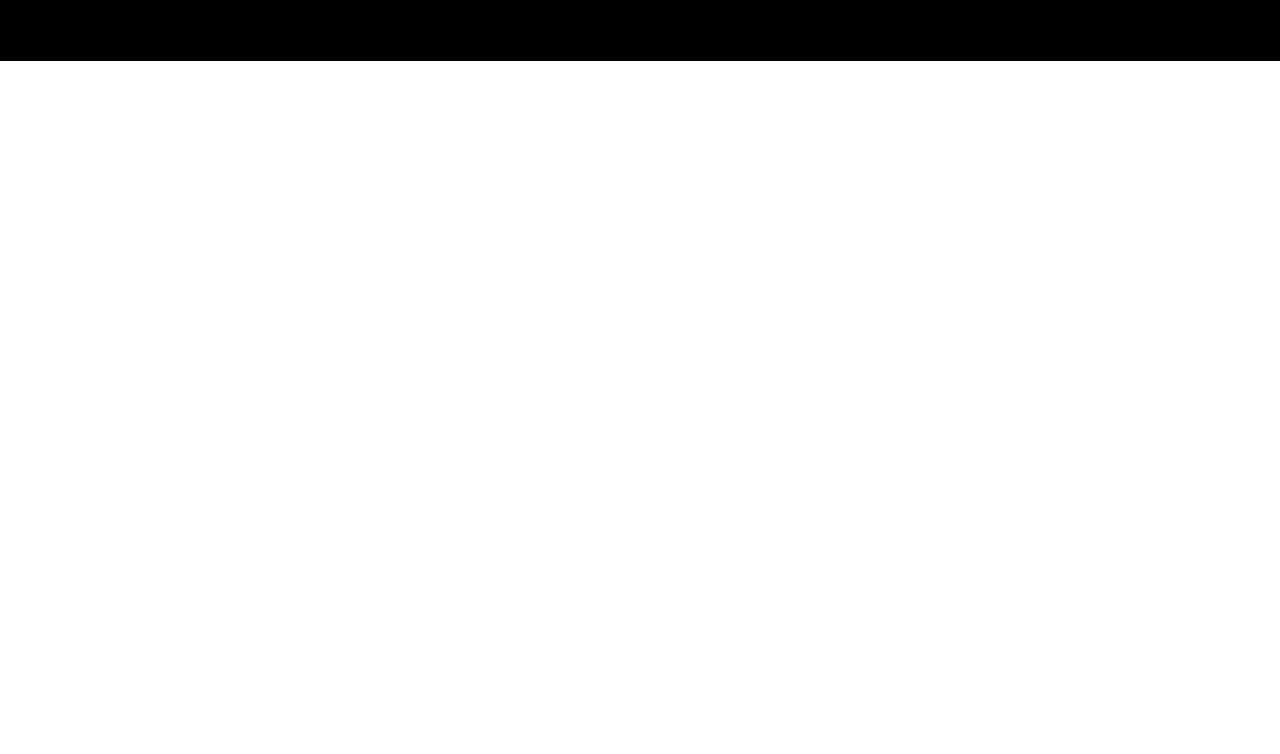
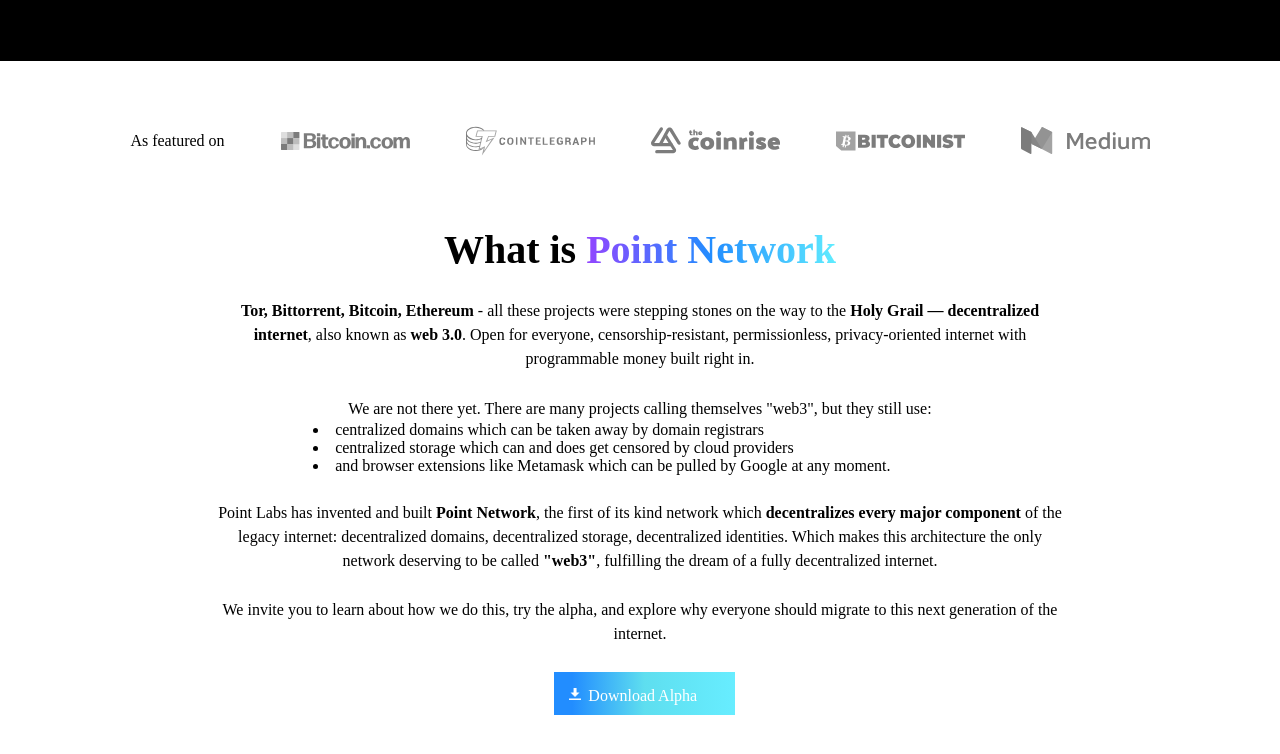
Before and after one commit to SharonSoul/Web-3-Clone, a plain HTML site: page index.html in a window 1280 px wide. Shown: the part 614-1368 px from the top of the page. Before the commit the page ends 800 px from the top, so only its background shows below. Drawn offline with Linux system fonts and the light colour scheme.

Commit message:
Worked on the about section

```diff
--- a/index.html
+++ b/index.html
@@ -100,10 +100,38 @@
                 </div>
             </div>
         </section>
+
+        <section class="about">
+            <div class="heroAbout">
+                <p>As featured on</p>
+                <img src="svg\featuredImage.svg" alt="logo">
+                <img src="svg\cointelegraph.svg" alt="logo">
+                <img src="svg\coinrise.svg" alt="logo">
+                <img src="svg\bitcoinist.svg" alt="logo">
+                <img src="svg\featuredImage2.svg" alt="logo">
+
+
+            </div>
+            <div class="story">
+                <h1>What is <span class="colorful">Point Network</span></h1>
+                <p><strong>Tor, Bittorrent, Bitcoin, Ethereum </strong>- all these projects were stepping stones on the way to the <strong>Holy Grail — decentralized internet</strong>, also known as <b>web 3.0</b>. Open for everyone, censorship-resistant, permissionless, privacy-oriented internet with programmable money built right in.</p>
+                <p>We are not there yet. There are many projects calling themselves "web3", but they still use:</p>
+                <li>centralized domains which can be taken away by domain registrars</li>
+                <li>centralized storage which can and does get censored by cloud providers</li>
+                <li>and browser extensions like Metamask which can be pulled by Google at any moment.</li>
+                <p>Point Labs has invented and built <b>Point Network</b>, the first of its kind network which <b>decentralizes every major component</b> of the legacy internet: decentralized domains, decentralized storage, decentralized identities. Which makes this architecture the only network deserving to be called <b>"web3"</b>, fulfilling the dream of a fully decentralized internet.</p>
+                <p>We invite you to learn about how we do this, try the alpha, and explore why everyone should migrate to this next generation of the internet.</p>
+                <div class="aboutBtn">
+                    <img src="svg/download.png" class="downloadBtn2">
+                    <p>Download Alpha</p>
+                </div>
+            </div>
+        </section>
     </main>
     <footer>
 
     </footer>
+    <!-- <script src="test.js"></script> -->
 </body>
 
 </html>
--- a/style.css
+++ b/style.css
@@ -12,16 +12,12 @@ body {
     color: white;
     background-image: linear-gradient(90deg, #9245ff 0, #228dff 50%, #5fecff);
     font-size: 90%;
-    transition: .10s;
-    -webkit-transition: .10s;
-    -moz-transition: .10s;
-    -ms-transition: .10s;
-    -o-transition: .10s;
+    transition-duration: 2s;
 }
 .aboveNav:hover {
     background-image: linear-gradient(90deg, #fa4f4f 0, #9245ff 50%, #967fa0);
-    /* transition-delay: 1s; */
-    transition-duration: 1s;
+    /* transition-delay: .5s; */
+    cursor: pointer;
 }
 /* NAVIGATION */
 
@@ -177,11 +173,21 @@ a {
 }
 .leftHeroBtn {
     padding: 1% 2%;
-    background-color: rgb(93, 151, 202);
+    background-image: linear-gradient(90deg, #228dff 20%,rgb(54, 214, 235, 0.8) 50%,  rgb(95, 236, 255, 1));
     color: white;
     display: flex;
     align-items: center;
+    transition: 0s background-color;
+    -webkit-transition: 0s background-color;
+    -moz-transition: 0s background-color;
+    -ms-transition: 0s background-color;
+    -o-transition: 0s background-color;
 }
+
+/* .leftHeroBtn:hover {
+    background-color: red;
+    transition-delay: 1s;
+} */
 
 .rightHeroBtn {
     border: 2px solid white;
@@ -190,16 +196,69 @@ a {
     color: white;
 }
 
-.heroButtons p {
-    /* background-image: linear-gradient(90deg, #9245ff 0, #228dff 50%, #5fecff);
-    -webkit-background-clip: text;
-    -webkit-text-fill-color: transparent; */
-}
 .linearHead {
     background-image: linear-gradient(90deg, #9245ff 0, #228dff 50%, #5fecff);
+    background-clip: text;
     -webkit-background-clip: text;
     -webkit-text-fill-color: transparent;
 }
 .whiteBold {
     color: white;
 }
+
+
+/* ABOUT SECTION */
+.about {
+    padding: 5% 8% 5% 8%;
+}
+.heroAbout img {
+    width: 12%;
+}
+.heroAbout {
+    display: flex;
+    justify-content: space-around;
+    align-items: center;
+}
+.story {
+    text-align: center;
+    padding: 0% 10%;
+}
+.story h1 {
+    font-size: 250%;
+    margin-top: 8%;
+}
+.story p {
+    margin-top: 3%;
+    line-height: 1.5em;
+    font-weight: 200;
+}
+.story li {
+    text-align: left;
+    margin: 0% 12%;
+    font-weight: 200;
+    padding: 0% 0%;
+}
+.colorful {
+    background-image: linear-gradient(90deg, #9245ff 0, #228dff 50%, #5fecff);
+    background-clip: text;
+    -webkit-background-clip: text;
+    -webkit-text-fill-color: transparent;
+}
+.aboutBtn {
+    padding: .8% 1%;
+    padding-right: 0%;
+    background-image: linear-gradient(90deg, #228dff 10%,rgb(54, 214, 235, 0.8) 50%,  rgb(95, 236, 255, 0.95));
+    margin: 3% 40%;
+    font-size: 100%;
+    width: 20%;
+    font-weight: 900;
+    text-align: center;
+    color: white;
+    display: flex;
+    align-items: center;
+    transition: 0s background-color;
+    -webkit-transition: 0s background-color;
+    -moz-transition: 0s background-color;
+    -ms-transition: 0s background-color;
+    -o-transition: 0s background-color;
+}
```
Also changed, not shown: test.js (+29 -0 lines), pics/img8.jpg (renamed from img8.jpg), svg/bitcoinist2.svg (deleted).
